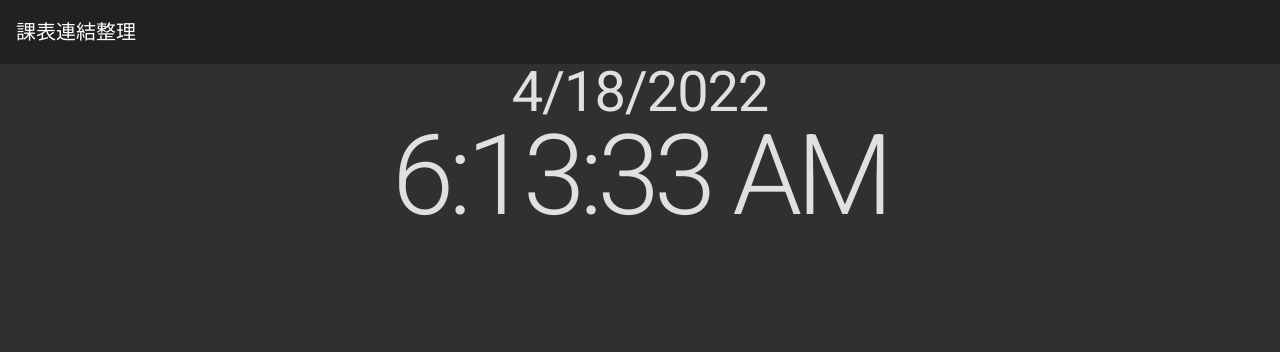
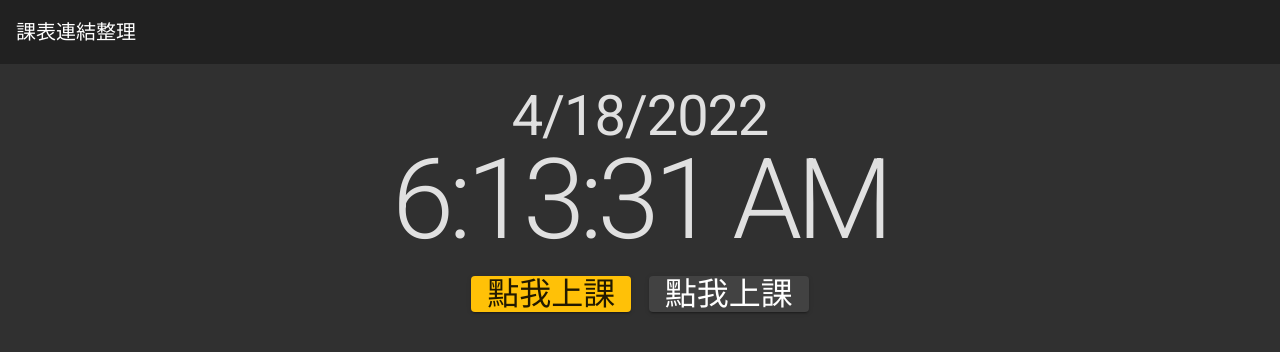
Before and after one commit to quick0831/class-schedule, an Angular app: page / in a window 1280 px wide. Shown: the top 352 px of the page. Built offline with nearby package versions, Linux system fonts and the light colour scheme.

Commit message:
add link button

```diff
--- a/src/app/app.component.html
+++ b/src/app/app.component.html
@@ -1,8 +1,16 @@
 <div class="mat-typography app-frame mat-app-background">
+
   <mat-toolbar>
     <span>課表連結整理</span>
   </mat-toolbar>
+
   <div class="center">
-    <app-toolbox></app-toolbox>
+    <app-toolbox
+      [link_1]="''"
+      [link_2]="''"
+      [class_string_1]="''"
+      [class_string_2]="''">
+    </app-toolbox>
   </div>
+
 </div>
--- a/src/app/app.component.scss
+++ b/src/app/app.component.scss
@@ -10,4 +10,5 @@ html, body, app-root, .app-frame {
   margin: auto;
   width: 600px;
   text-align: center;
+  padding-top: 18pt;
 }
--- a/src/app/app.module.ts
+++ b/src/app/app.module.ts
@@ -6,6 +6,7 @@ import { AppComponent } from './app.component';
 import { ToolboxComponent } from './toolbox/toolbox.component';
 
 import { MatToolbarModule } from '@angular/material/toolbar';
+import { MatButtonModule } from '@angular/material/button';
 
 @NgModule({
   declarations: [
@@ -15,7 +16,8 @@ import { MatToolbarModule } from '@angular/material/toolbar';
   imports: [
     BrowserModule,
     BrowserAnimationsModule,
-    MatToolbarModule
+    MatToolbarModule,
+    MatButtonModule
   ],
   providers: [],
   bootstrap: [AppComponent]
--- a/src/app/toolbox/toolbox.component.html
+++ b/src/app/toolbox/toolbox.component.html
@@ -1,2 +1,6 @@
 <b class="Time mat-display-3">{{date_string}}</b><br>
-<b class="Time mat-display-4">{{time_string}}</b>
+<b class="Time mat-display-4">{{time_string}}</b><br>
+<br>
+<a mat-raised-button [href]="link_1" color="primary">點我上{{class_string_1}}課</a>
+&nbsp;&nbsp;&nbsp;
+<a mat-raised-button [href]="link_2">點我上{{class_string_2}}課</a>
--- a/src/styles.scss
+++ b/src/styles.scss
@@ -18,6 +18,10 @@ $class-schedule-accent: mat.define-palette(mat.$indigo-palette, A200, A100, A400
 // The warn palette is optional.
 $class-schedule-warn: mat.define-palette(mat.$red-palette);
 
+$class-schedule-typography-config: mat.define-typography-config(
+  $button: mat.define-typography-level(32px, 40px, 400)
+);
+
 // Create the theme object. A theme consists of configurations for individual
 // theming systems such as "color" or "typography".
 $class-schedule-theme: mat.define-dark-theme((
@@ -25,7 +29,8 @@ $class-schedule-theme: mat.define-dark-theme((
     primary: $class-schedule-primary,
     accent: $class-schedule-accent,
     warn: $class-schedule-warn,
-  )
+  ),
+  typography: $class-schedule-typography-config
 ));
 
 // Include theme styles for core and each component used in your app.
```
Also changed, not shown: src/app/toolbox/toolbox.component.ts (+7 -1 lines).
